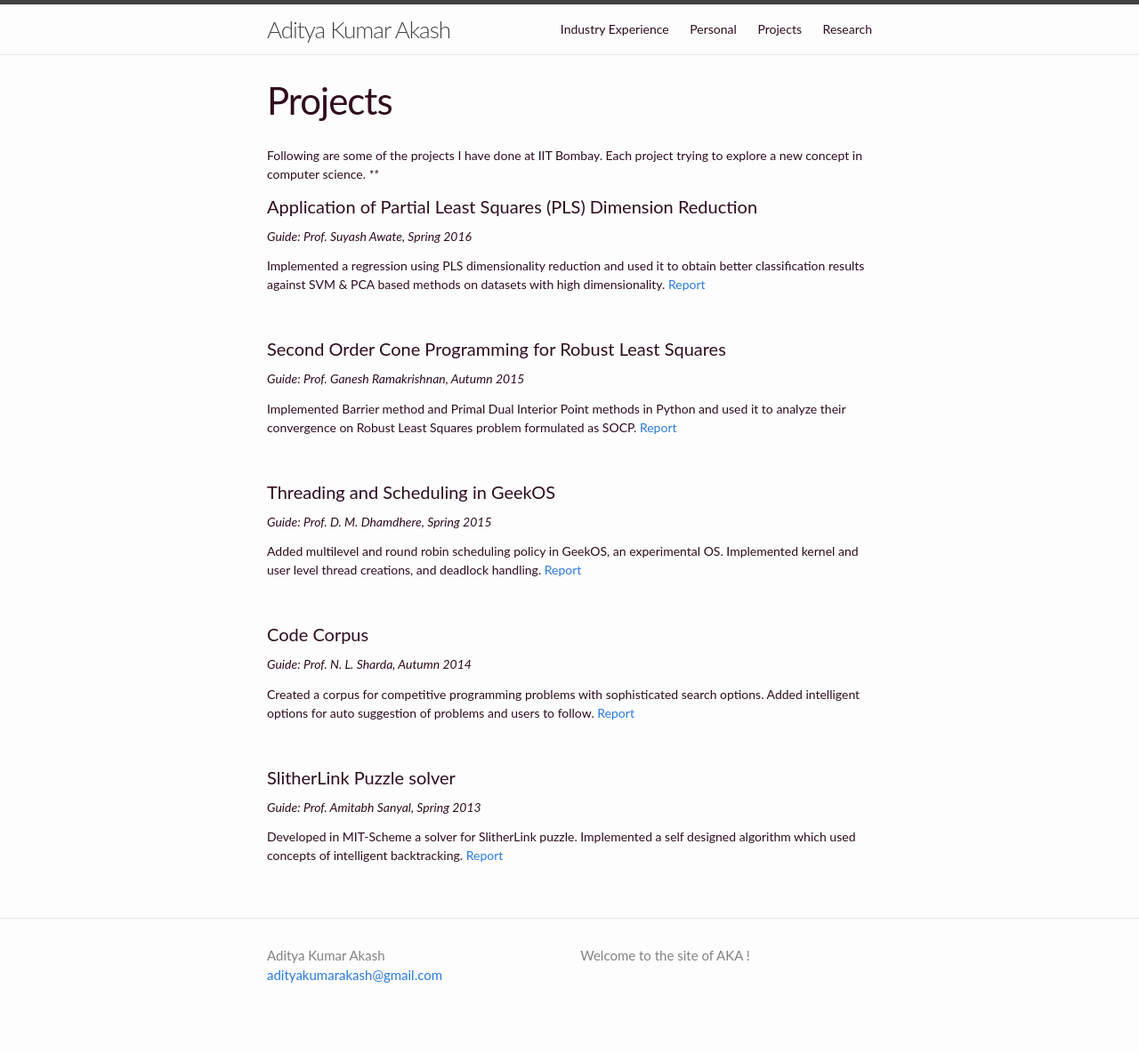
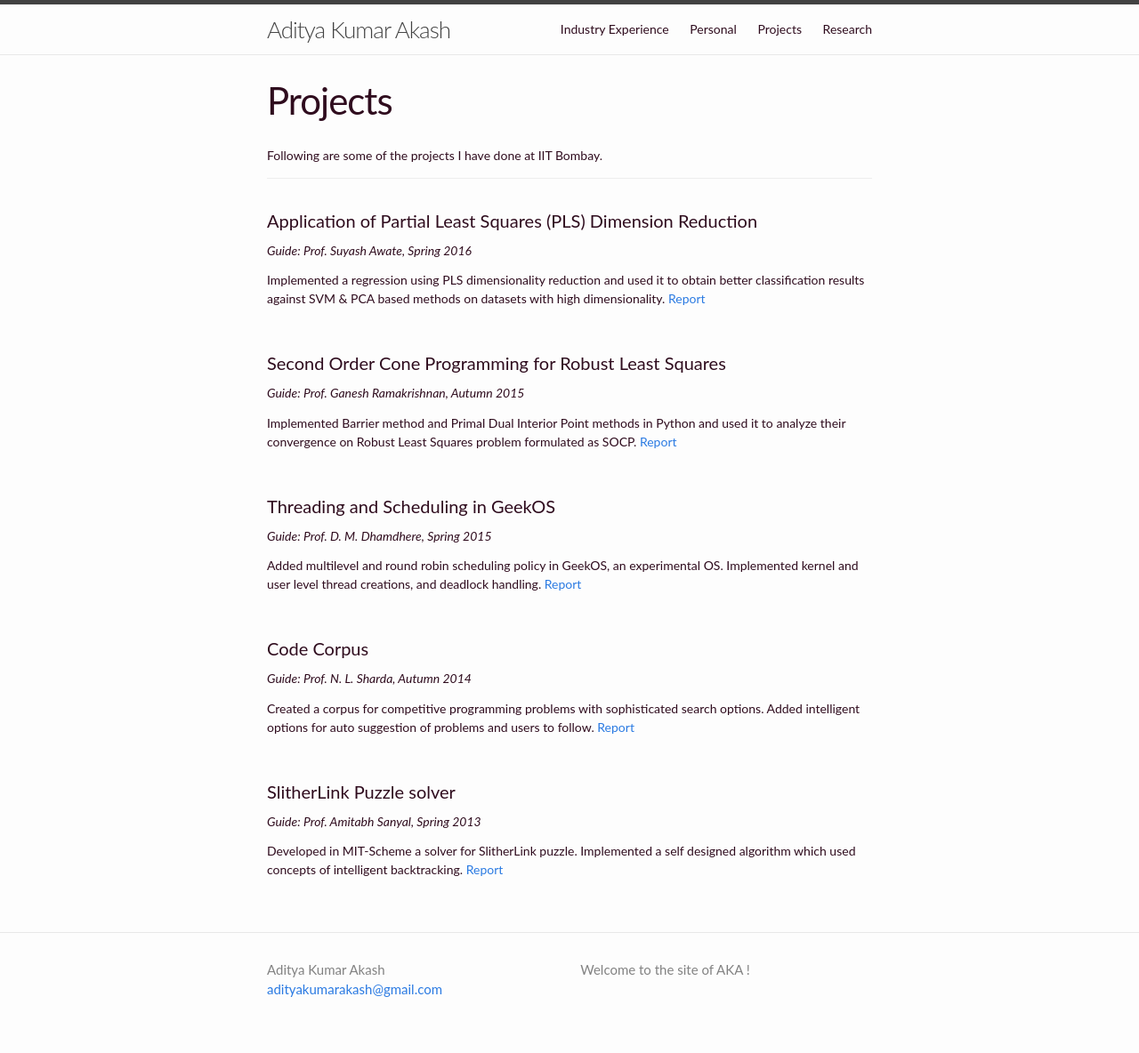
Before and after one commit to adityakumarakash/adityakumarakash.github.io, a Jekyll site: the page built from projects.md, in a window 1280 px wide. Shown: the whole page at 89% size. Built offline with Jekyll 4.4.1, drawn with Linux system fonts in a browser that asks for light colours.

Commit message:
Update projects.md

```diff
--- a/projects.md
+++ b/projects.md
@@ -3,7 +3,8 @@ layout: page
 title: Projects
 permalink: /projects/
 ---
-Following are some of the projects I have done at IIT Bombay. Each project trying to explore a new concept in computer science.
+Following are some of the projects I have done at IIT Bombay.
+
 ****
 <br>
 
```
